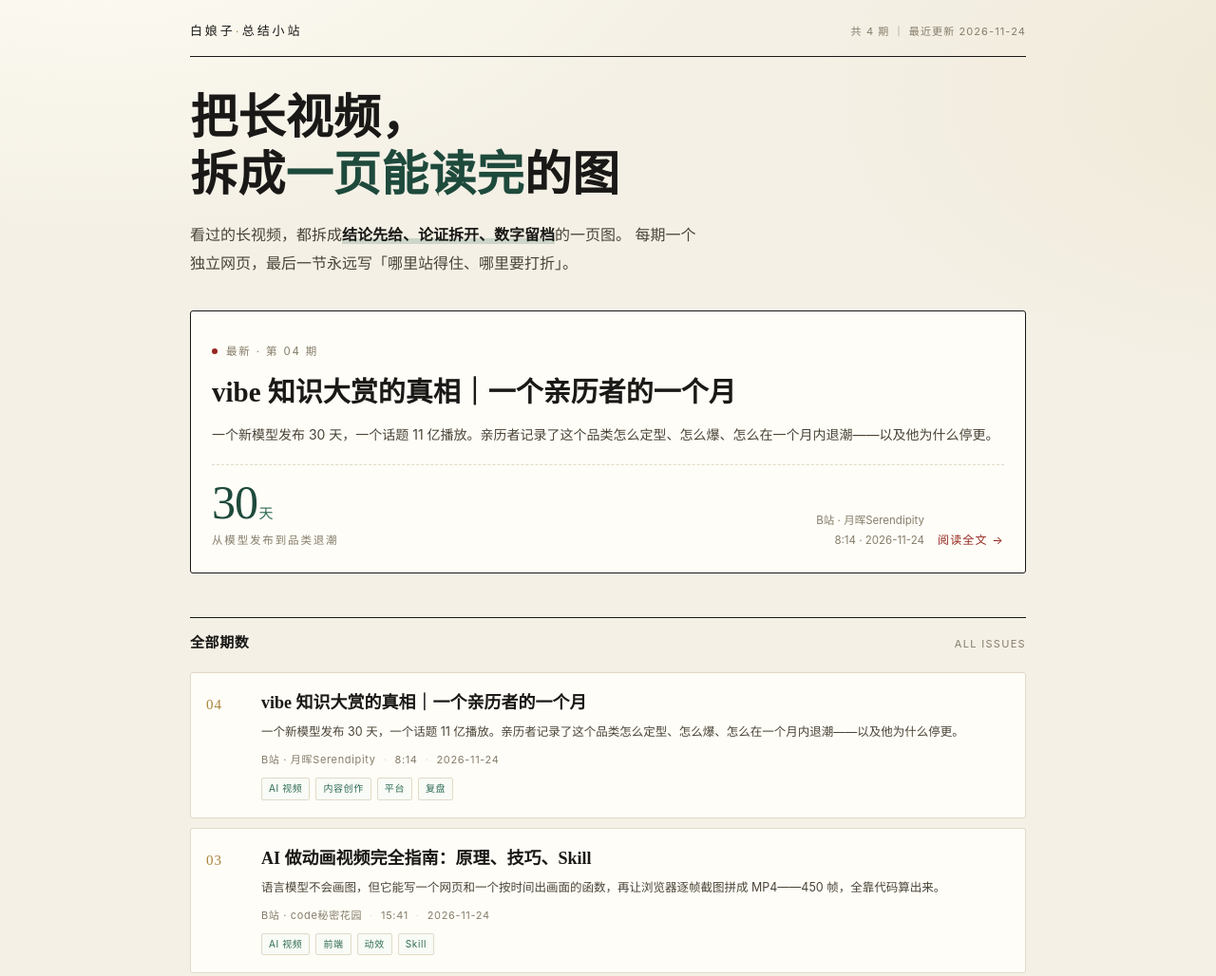
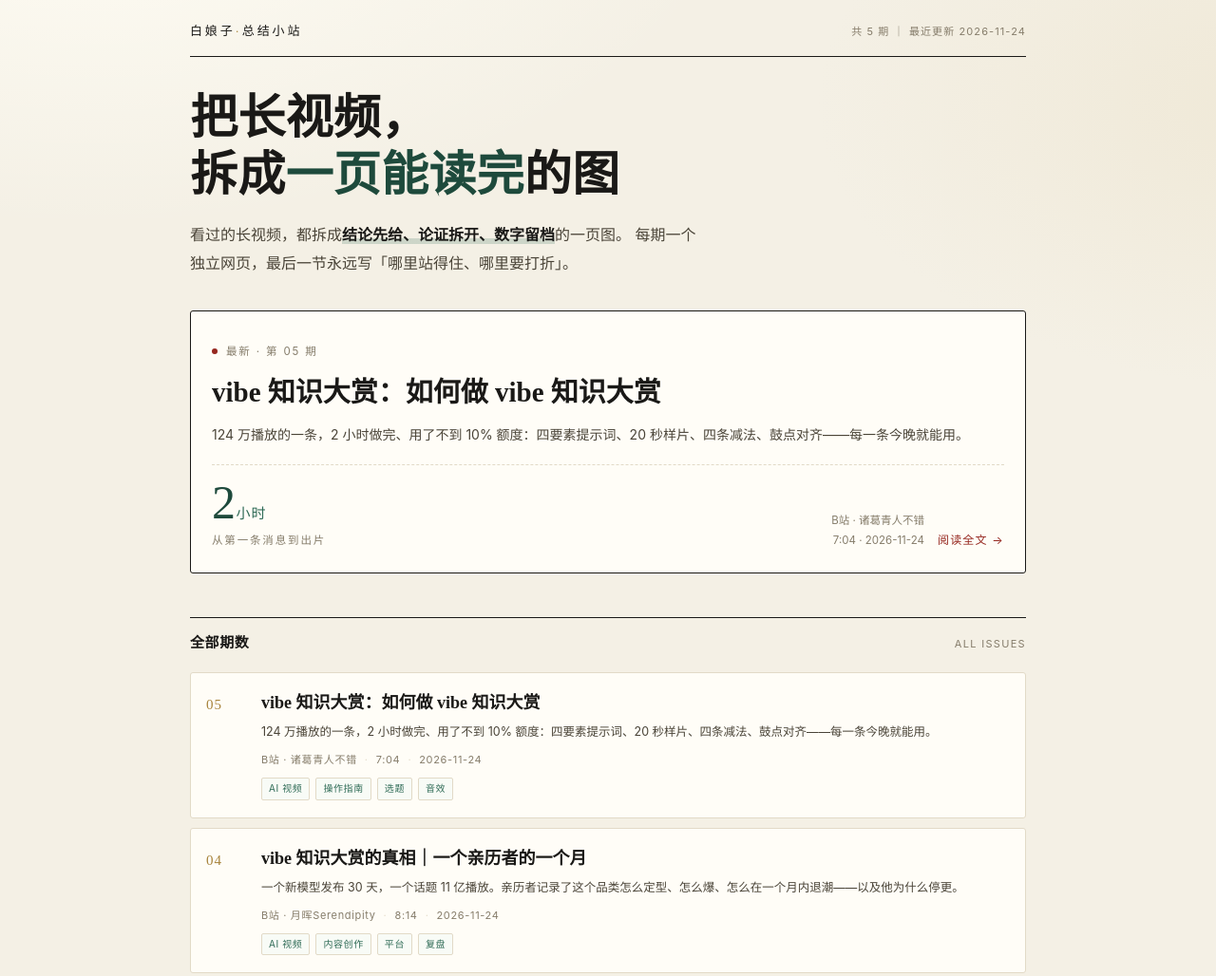
Before and after one commit to MrDogJK/baixiaoniang-summary, a plain HTML site: page index.html in a window 1280 px wide. Shown: the top 1028 px of the page at 95% size. Drawn offline with Linux system fonts and the light colour scheme.

Commit message:
add index.html

```diff
--- a/index.html
+++ b/index.html
@@ -128,7 +128,7 @@
 <main>
   <div class="top">
     <div class="brand">白娘子<span>·</span>总结小站</div>
-    <div class="meta">共 4 期 ｜ 最近更新 2026-11-24</div>
+    <div class="meta">共 5 期 ｜ 最近更新 2026-11-24</div>
   </div>
 
   <header class="hero">
@@ -139,17 +139,17 @@
     </p>
   </header>
 
-    <a class="feat rv" href="issue-04-vibe-truth.html">
+    <a class="feat rv" href="issue-05-vibe-howto.html">
     <div class="feat-in">
-      <div class="lbl"><i></i>最新 · 第 04 期</div>
-      <h2>vibe 知识大赏的真相｜一个亲历者的一个月</h2>
-      <p class="sum">一个新模型发布 30 天，一个话题 11 亿播放。亲历者记录了这个品类怎么定型、怎么爆、怎么在一个月内退潮——以及他为什么停更。</p>
+      <div class="lbl"><i></i>最新 · 第 05 期</div>
+      <h2>vibe 知识大赏：如何做 vibe 知识大赏</h2>
+      <p class="sum">124 万播放的一条，2 小时做完、用了不到 10% 额度：四要素提示词、20 秒样片、四条减法、鼓点对齐——每一条今晚就能用。</p>
       <div class="statrow">
         <div class="nw-wrap">
-          <div class="num">30<small>天</small></div>
-          <p class="lbl">从模型发布到品类退潮</p>
+          <div class="num">2<small>小时</small></div>
+          <p class="lbl">从第一条消息到出片</p>
         </div>
-        <p class="meta"><span class="nw">B站 · 月晖Serendipity</span><br><span class="nw">8:14 · 2026-11-24</span></p>
+        <p class="meta"><span class="nw">B站 · 诸葛青人不错</span><br><span class="nw">7:04 · 2026-11-24</span></p>
         <span class="more">阅读全文 →</span>
       </div>
     </div>
@@ -161,7 +161,17 @@
     <span>ALL ISSUES</span>
   </div>
   <div class="list">
-        <a class="item rv" href="issue-04-vibe-truth.html">
+        <a class="item rv" href="issue-05-vibe-howto.html">
+      <div class="no">05</div>
+      <div>
+        <h4>vibe 知识大赏：如何做 vibe 知识大赏</h4>
+        <p class="sum">124 万播放的一条，2 小时做完、用了不到 10% 额度：四要素提示词、20 秒样片、四条减法、鼓点对齐——每一条今晚就能用。</p>
+        <div class="m"><span class="nw">B站 · 诸葛青人不错</span><span class="dot">·</span><span class="nw">7:04</span><span class="dot">·</span><span class="nw">2026-11-24</span></div>
+        <div class="tags"><span class="tag">AI 视频</span><span class="tag">操作指南</span><span class="tag">选题</span><span class="tag">音效</span></div>
+      </div>
+    </a>
+
+    <a class="item rv" href="issue-04-vibe-truth.html">
       <div class="no">04</div>
       <div>
         <h4>vibe 知识大赏的真相｜一个亲历者的一个月</h4>
```
